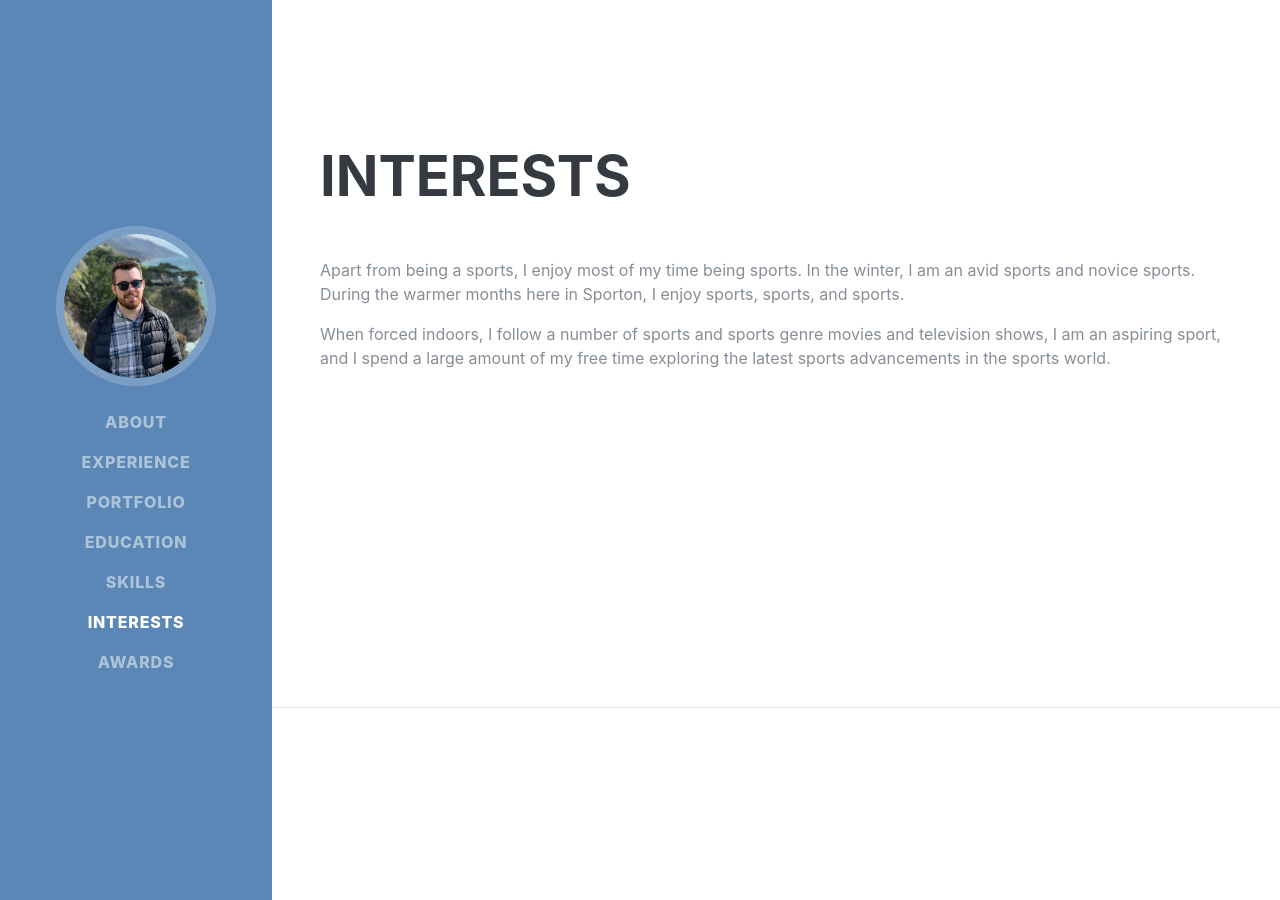
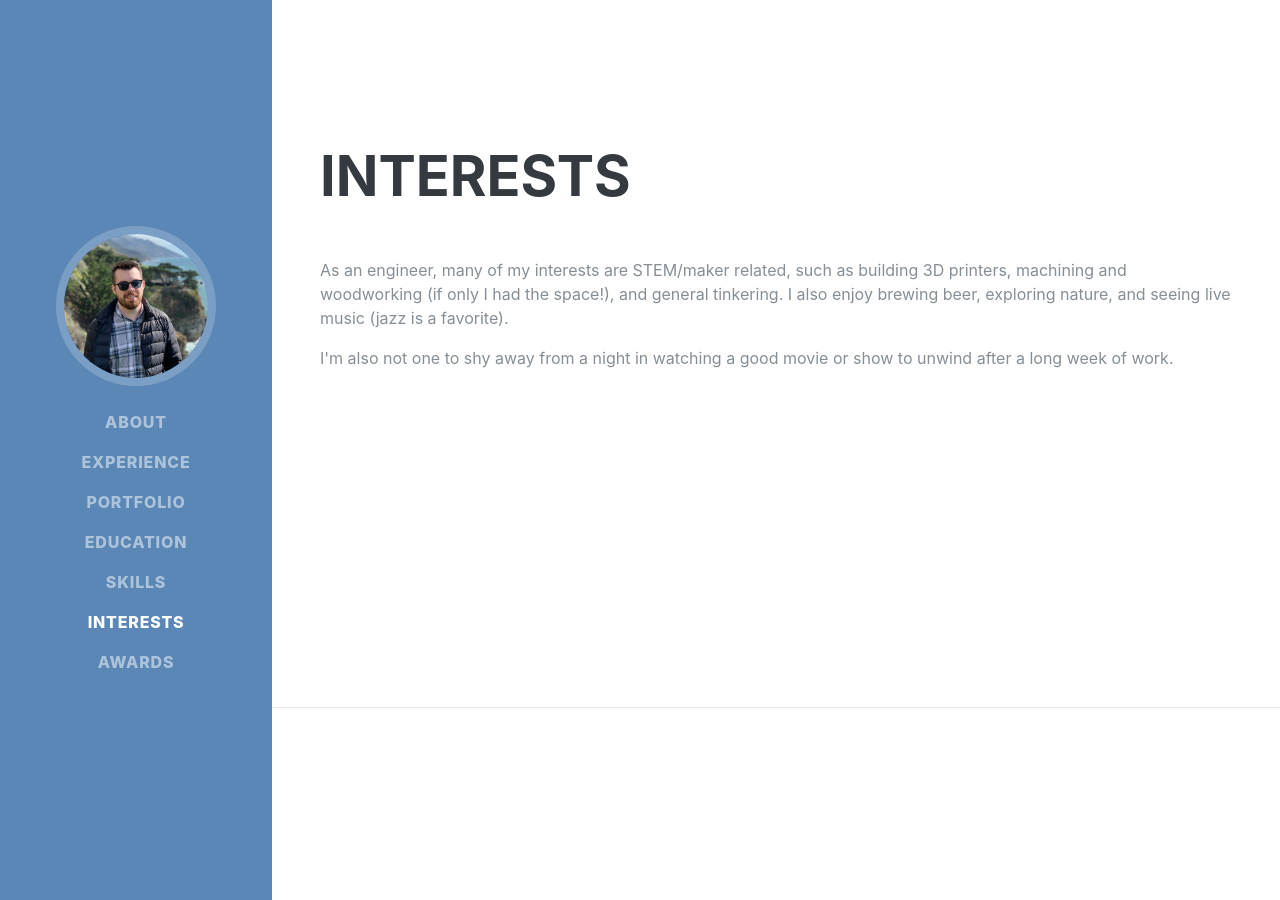
Before and after one commit to jkflorek/jkflorek.github.io, a Jekyll site: the page resume/index.html, which Jekyll copies as it is, in a window 1280 px wide and 900 px high, scrolled down 5733 px. Built offline with Jekyll 4.4.1, drawn with Linux system fonts in a browser that asks for light colours; some web fonts are replaced.

Commit message:
Update index.html

```diff
--- a/resume/index.html
+++ b/resume/index.html
@@ -309,8 +309,8 @@
     <section class="resume-section p-3 p-lg-5 d-flex align-items-center" id="interests">
       <div class="w-100">
         <h2 class="mb-5">Interests</h2>
-        <p>Apart from being a sports, I enjoy most of my time being sports. In the winter, I am an avid sports and novice sports. During the warmer months here in Sporton, I enjoy sports, sports, and sports.</p>
-        <p class="mb-0">When forced indoors, I follow a number of sports and sports genre movies and television shows, I am an aspiring sport, and I spend a large amount of my free time exploring the latest sports advancements in the sports world.</p>
+        <p>As an engineer, many of my interests are STEM/maker related, such as building 3D printers, machining and woodworking (if only I had the space!), and general tinkering. I also enjoy brewing beer, exploring nature, and seeing live music (jazz is a favorite).</p>
+        <p class="mb-0">I'm also not one to shy away from a night in watching a good movie or show to unwind after a long week of work.</p>
       </div>
     </section>
 
```
